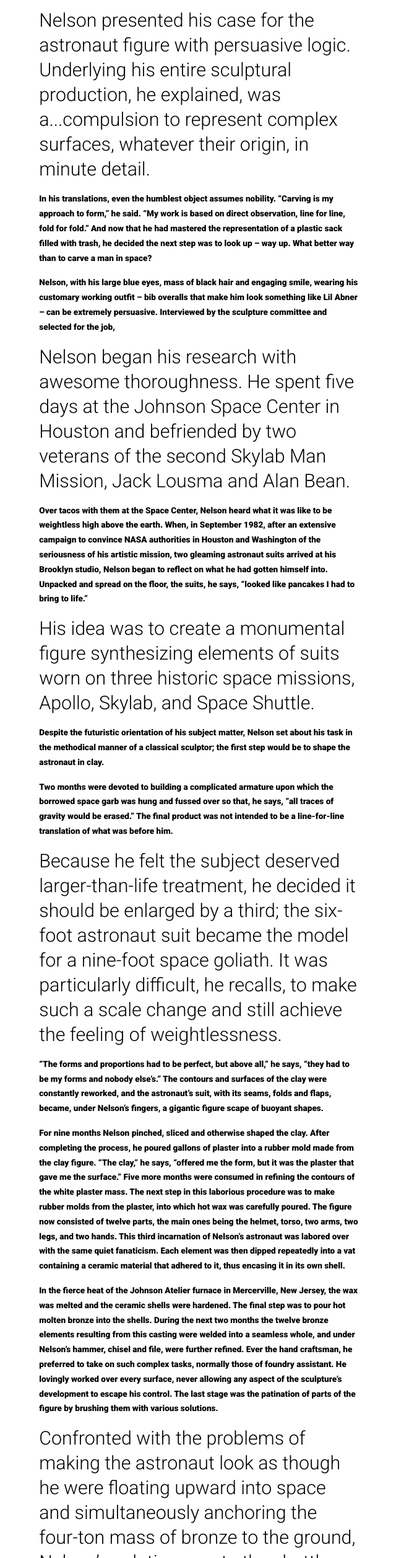
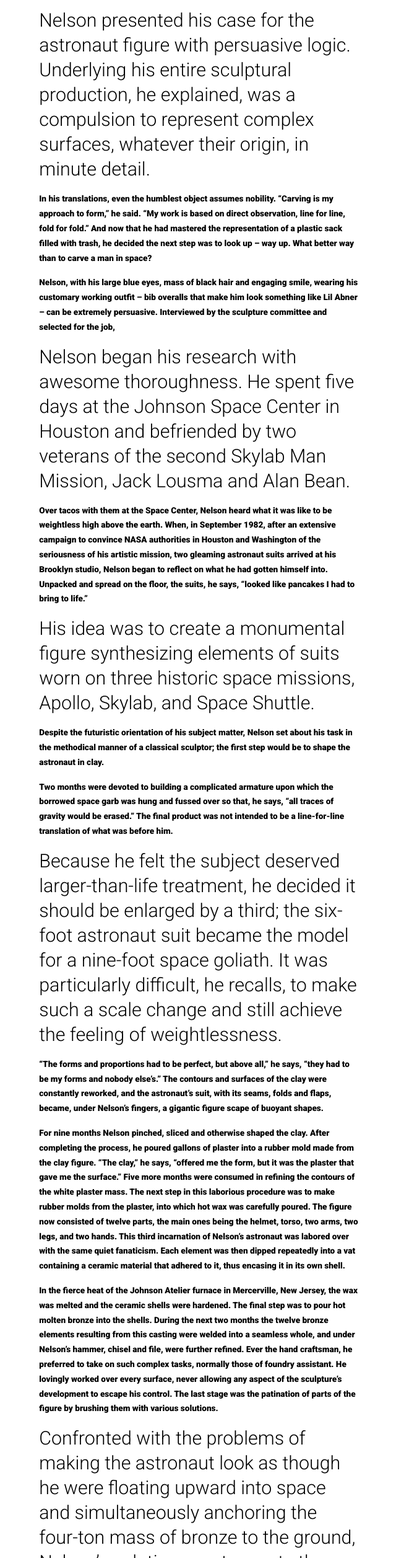
Before and after one commit to kthurm/judNelson, a plain HTML site: page commissions.html in a window 1280 px wide. Shown: the part 1268-3781 px from the top of the page at 62% size, without its empty margins (328-968 px from the left). Drawn offline with Linux system fonts and the light colour scheme; a web font is replaced by a local one.

Commit message:
Update commissions.html

```diff
--- a/commissions.html
+++ b/commissions.html
@@ -35,15 +35,7 @@
             </div>
           </li>
 
-          <!--   <li class="nav-item dropdown">
-            <a class="nav-link dropdown-toggle" data-toggle="dropdown" href="#" role="button" aria-haspopup="true" aria-expanded="false">About</a>
-            <div class="dropdown-menu">
-             <a class="dropdown-item" href="exhibitions.html">Exhibitions</a>
-             <a class="dropdown-item" href="bibliography.html">Bibliography</a>
-             <a class="dropdown-item" href="biography.html">Biography</a>
-            </div>
-          </li>
- -->
+
 
  <li class="nav-item">
             <a class="nav-link" href="about.html">About</a>
@@ -160,7 +152,7 @@ public art...</p></strong>
 garbage bag he was carving in marble. While he admitted that the
 connection between that lowly, earthbound theme and depicting a space hero was somewhat tenuous, </p>
 
-<h3>Nelson presented his case for the astronaut figure with persuasive logic. Underlying his entire sculptural production, he explained, was a...compulsion to represent complex surfaces, whatever their origin, in minute detail. </h3>
+<h3>Nelson presented his case for the astronaut figure with persuasive logic. Underlying his entire sculptural production, he explained, was a compulsion to represent complex surfaces, whatever their origin, in minute detail. </h3>
 
 <p>In his translations, even the humblest object assumes nobility. “Carving is my approach to form,” he said. “My work is based on direct observation, line for line, fold for fold.” And now that he had mastered the representation of a plastic sack filled with trash, he decided the next step was to look up – way up. What better way than to carve a man in space?</p>
 
@@ -186,7 +178,7 @@ Skylab Man Mission, Jack Lousma and Alan Bean. </h3>
 
 <p>In the fierce heat of the Johnson Atelier furnace in Mercerville, New Jersey, the wax was melted and the ceramic shells were hardened. The final step was to pour hot molten bronze into the shells. During the next two months the twelve bronze elements resulting from this casting were welded into a seamless whole, and under Nelson’s hammer, chisel and file, were further refined. Ever the hand craftsman, he preferred to take on such complex tasks, normally those of foundry assistant. He lovingly worked over every surface, never allowing any aspect of the sculpture’s development to escape his control. The last stage was the patination of parts of the figure by brushing them with various solutions.</p>
 
-<h3>Confronted with the problems of making the astronaut look as though he were floating upward into space and simultaneously anchoring the four-ton mass of bronze to the ground, Nelson’s solution was to the shuttle exit through which the astronaut ascends serve as the sculpture’s base. </h3>
+<h3>Confronted with the problems of making the astronaut look as though he were floating upward into space and simultaneously anchoring the four-ton mass of bronze to the ground, Nelson’s solution was to create the shuttle’s Extravehicular Activity Hatch through which the astronaut ascends to serve as the sculpture’s base.</h3>
 
 <p>Seven bolts attach the figure to its tri-petal bronze womb. The astronaut’s serpentine hose, his umbilical cord to the ship, also serves to hold him aloft. As the figure leans forward, at a seemingly perilous angle, a sense of motion is engendered. It hovers over the viewer who, gazing into the mirror-polish of the facemask, sees his own reflection. </p>
 
@@ -202,8 +194,7 @@ Skylab Man Mission, Jack Lousma and Alan Bean. </h3>
 
 <h3>In the history of art, he points out, there are relatively few levitating figures, aside from angels and other divinely directed types found in religious paintings and sculptures. Escape from the tyranny of gravity needed to be considered in modern terms – precisely why the astronaut subject made such sense to him. </h3>
 
-<p>His spaceman – arms and legs akimbo – “would be a total failure as a standing sculpture, “ he says, but in the context of rising from the
-capsule hatch into the upper atmosphere, it assumes an eerie grace.</p>
+<p>His spaceman – arms and legs akimbo – “would be a total failure as a standing sculpture, “ he says, but in the context of rising from the capsule hatch into the upper atmosphere, it assumes an eerie grace.</p>
 
 <p>The massive figure is a remarkable synthesis of human and mechanical attributes; in Nelson’s heroic conception, the separation between the astronaut his life-preserving shell is imperceptible. </p>
 
```
